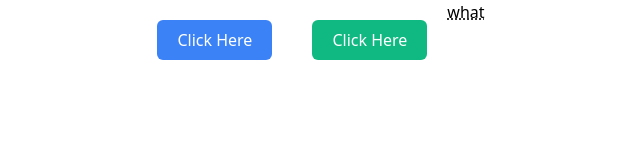
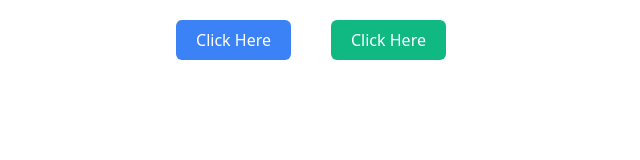
Before and after one commit to Adir-SL/TailwindPurge, a plain HTML site: page index.html in a window 1280 px wide. Shown: the whole page, without its empty margins (329-969 px from the left). Drawn offline with nearby package versions, Linux system fonts and the light colour scheme.

Commit message:
Update index.html

```diff
--- a/index.html
+++ b/index.html
@@ -12,7 +12,6 @@
     <div class="flex w-full justify-center">
         <button class="bg-blue-500 text-white px-5 py-2 m-5 rounded-md">Click Here</button>
         <button class="bg-green-500 text-white px-5 py-2 m-5 rounded-md">Click Here</button>
-        <abbr title="checking tailwind">what</abbr>
     </div>
 </body>
 </html>
```
